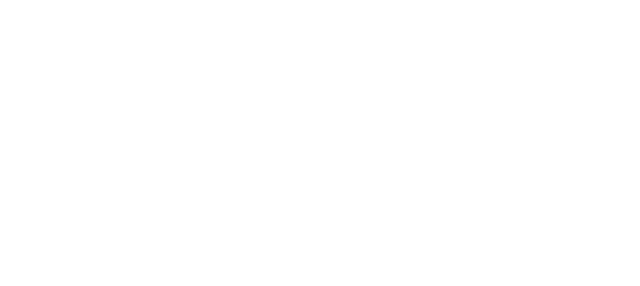
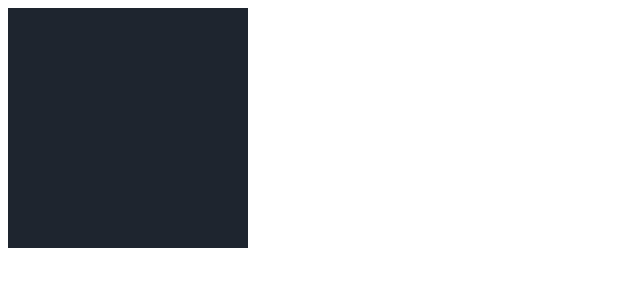
Before and after one commit to piku125/frontendmentor-challenges, a plain HTML site: page index.html in a window 1280 px wide. Shown: the whole page, without its empty margins (0-640 px from the left). Drawn offline with Linux system fonts and the light colour scheme.

Commit message:
main-card made with div and colored

```diff
--- a/index.html
+++ b/index.html
@@ -16,6 +16,6 @@
   </style>
 </head>
 <body>
-
+  <div class="main-card"></div>
 </body>
 </html>
--- a/style.css
+++ b/style.css
@@ -0,0 +1,7 @@
+
+.main-card{
+    display: flex;
+    background-color: hsl(215,22%,15%);
+    width: 15em;
+    height: 15em;
+}
```
